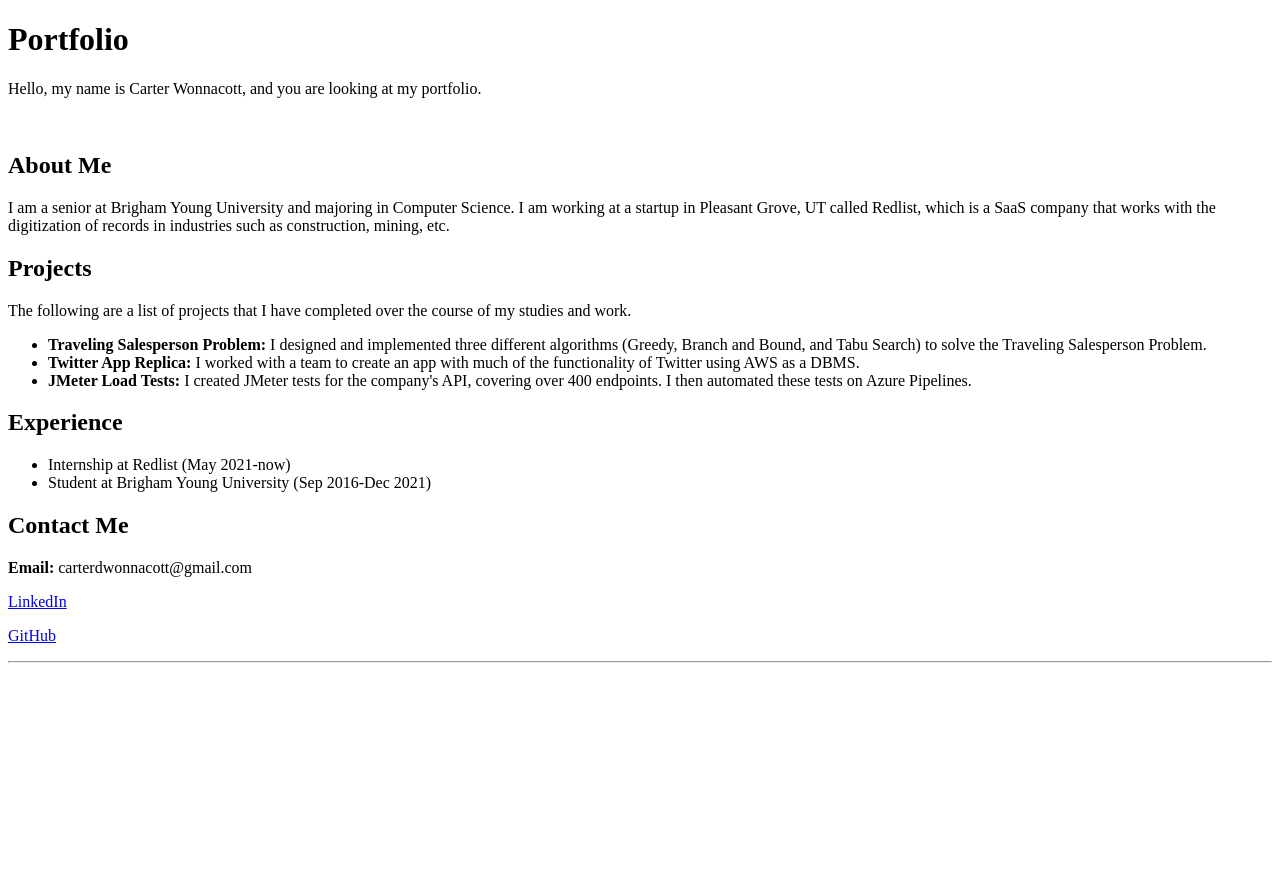
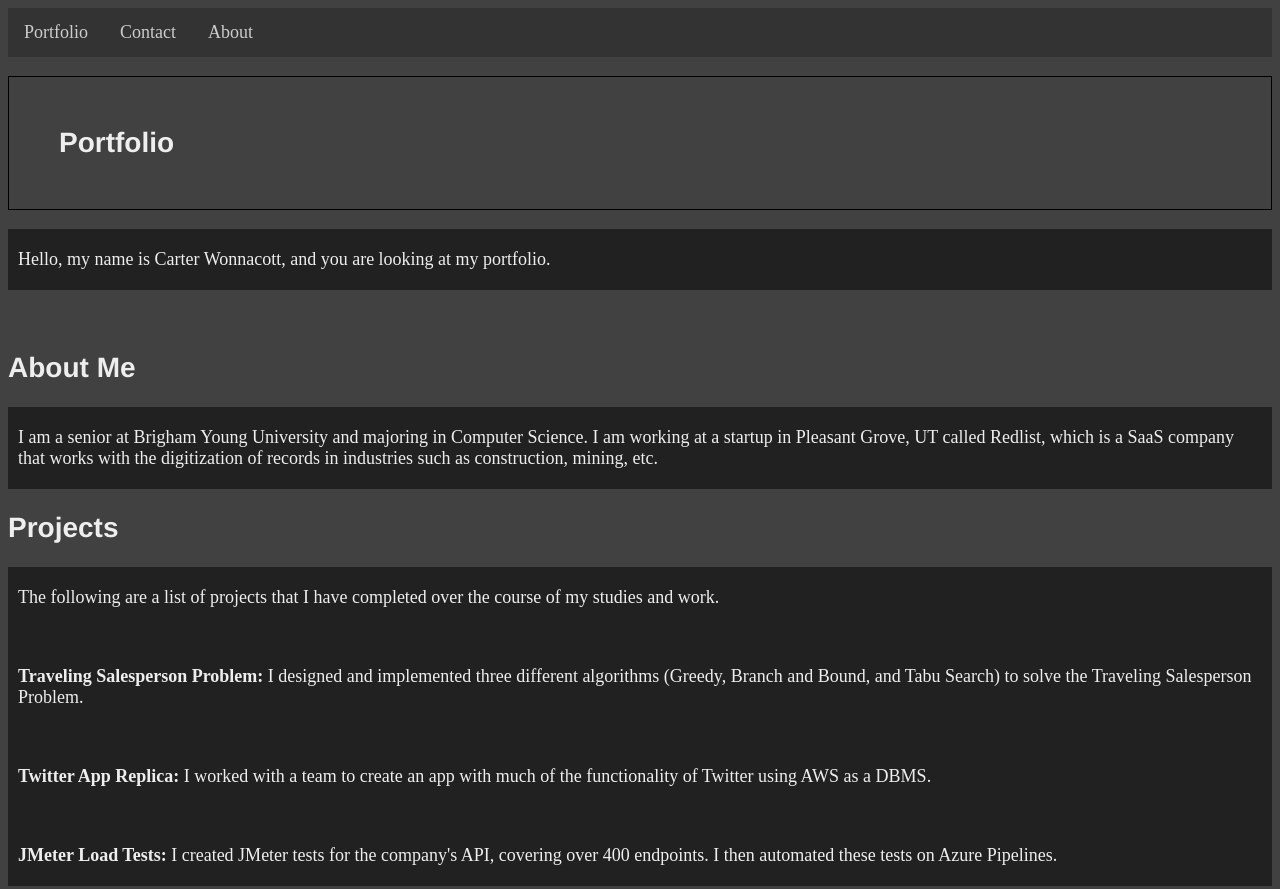
Before and after one commit to carterwonnacott/portfolio, a plain HTML site: page index.html in a window 1280 px wide. Shown: the top 889 px of the page. Before the commit the page ends 800 px from the top, so only its background shows below. Drawn offline with Linux system fonts and the light colour scheme.

Commit message:
Make changes for C1

```diff
--- a/index.html
+++ b/index.html
@@ -2,29 +2,41 @@
 <html>
     <head>
         <title>Portfolio</title>
+        <link rel="stylesheet" href="styles.css">
     </head>
     <body>
-        <h1>Portfolio</h1>
+        <ul>
+            <li><a href="#portfolio">Portfolio</a></li>
+            <li><a href="#contact">Contact</a></li>
+            <li><a class="active" href="#about">About</a></li>
+        </ul>
+        <h1 id="portfolio">Portfolio</h1>
+        <div class="content">
             <p>Hello, my name is Carter Wonnacott, and you are looking at my portfolio.</p>
+        </div>
         <br>
-        <h2>About Me</h2>
+        <h2 id="about">About Me</h2>
+        <div class="content">
             <p>I am a senior at Brigham Young University and majoring in Computer Science.  I am working at a startup in Pleasant Grove, UT called Redlist, which is a SaaS company that works with the digitization of records in industries such as construction, mining, etc.</p>
+        </div>
         <h2>Projects</h2>
+        <div class="content">
             <p>The following are a list of projects that I have completed over the course of my studies and work.</p>
-        <ul>
-            <li><strong>Traveling Salesperson Problem:</strong> I designed and implemented three different algorithms (Greedy, Branch and Bound, and Tabu Search) to solve the Traveling Salesperson Problem.</li>
-            <li><strong>Twitter App Replica:</strong> I worked with a team to create an app with much of the functionality of Twitter using AWS as a DBMS.</li>
-            <li><strong>JMeter Load Tests:</strong> I created JMeter tests for the company's API, covering over 400 endpoints.  I then automated these tests on Azure Pipelines.</li>
-        </ul>
+            <p><strong>Traveling Salesperson Problem:</strong> I designed and implemented three different algorithms (Greedy, Branch and Bound, and Tabu Search) to solve the Traveling Salesperson Problem.</p>
+            <p><strong>Twitter App Replica:</strong> I worked with a team to create an app with much of the functionality of Twitter using AWS as a DBMS.</p>
+            <p><strong>JMeter Load Tests:</strong> I created JMeter tests for the company's API, covering over 400 endpoints.  I then automated these tests on Azure Pipelines.</p>
+        </div>
         <h2>Experience</h2>
-        <ul>
-            <li>Internship at Redlist (May 2021-now)</li>
-            <li>Student at Brigham Young University (Sep 2016-Dec 2021)</li>
-        </ul>
-        <h2>Contact Me</h2>
+        <div class="content">
+            <p>Internship at Redlist (May 2021-now)</p>
+            <p>Student at Brigham Young University (Sep 2016-Dec 2021)</p>
+        </div>
+        <h2 id="contact">Contact Me</h2>
+        <div class="content">
             <p><strong>Email:</strong> carterdwonnacott@gmail.com</p>
             <p><a href="https://www.linkedin.com/in/carter-wonnacott/">LinkedIn</a></p>
             <p><a href="https://github.com/carterwonnacott">GitHub</a></p>
+        </div>
         <hr/>
     </body>
 </html>
--- /dev/null
+++ b/styles.css
@@ -0,0 +1,77 @@
+body {
+    color: #EEEEEE;
+    background-color: #414141;
+    font-size: 18px;
+}
+
+
+h1 {
+    font-size: 28px;
+    padding: 50px;
+    border: 1px solid #000000;
+}
+
+h2 {
+    font-size: 28px;
+}
+
+h1, h2, h3, h4, h5, h6 {
+    font-family: "Helvetica", "Arial", sans-serif;
+}
+
+p {
+    padding-top: 20px;
+    padding-bottom: 20px;
+    padding-left: 10px;
+    padding-right: 10px;
+}
+
+.content {
+    background-color: #212121;
+}
+
+#contact {
+    font-family: 'Courier New', Courier, monospace;
+}
+
+/* unvisited link */
+a:link {
+color: #ccc;
+}
+/* visited link */
+a:visited {
+color: #095484;
+}
+/* mouse over link */
+a:hover {
+color: #8ebf42;
+}
+/* selected link */
+a:active {
+color: #800000;
+}
+
+ul {
+    list-style-type: none;
+    margin: 0;
+    padding: 0;
+    overflow: hidden;
+    background-color: #333;
+}
+
+li {
+    float: left;
+}
+
+li a {
+    display: block;
+    color: white;
+    text-align: center;
+    padding: 14px 16px;
+    text-decoration: none;
+}
+
+  /* Change the link color to #111 (black) on hover */
+li a:hover {
+    background-color: #111;
+}
```
Lines whose indentation alone changed are shown as unchanged.
